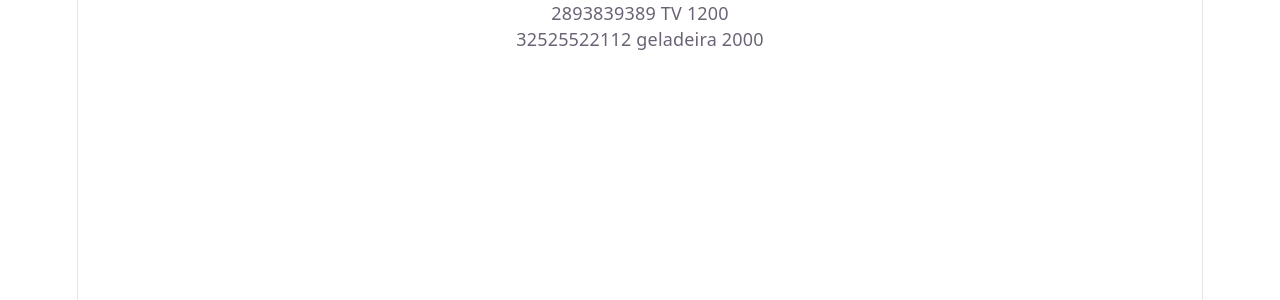
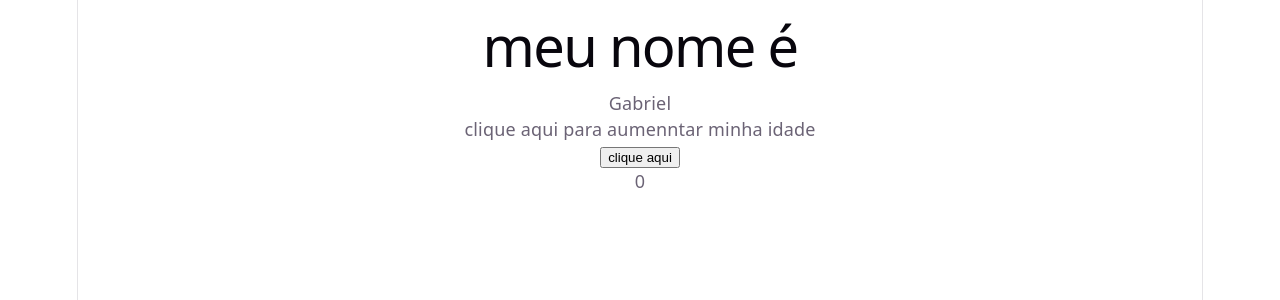
Before and after one commit to GabrielSimioni12/praticando, a React (Vite) app in the folder vite-project/: page / in a window 1280 px wide. Shown: the top 300 px of the page. Built offline with nearby package versions, Linux system fonts and the light colour scheme.

Commit message:
praticando #07

```diff
--- /dev/null
+++ b/vite-project/src/App.tsx
@@ -0,0 +1,14 @@
+import React from 'react'
+import Botao from './teste'
+const App = () => {
+  return (
+    <div>
+      <h1>meu nome é</h1>
+      <p>Gabriel</p>
+      <p>clique aqui para aumenntar minha idade</p>
+      <Botao />
+    </div>
+  )
+}
+
+export default App
--- a/vite-project/src/main.tsx
+++ b/vite-project/src/main.tsx
@@ -1,10 +1,8 @@
 import { StrictMode } from 'react'
 import { createRoot } from 'react-dom/client'
-import './index.css'
+import './styles/index.css'
 
-import App from './teste'
-
-
+import App from './App'
 
 createRoot(document.getElementById('root')!).render(
   <StrictMode>
--- a/vite-project/src/teste.tsx
+++ b/vite-project/src/teste.tsx
@@ -1,34 +1,22 @@
 import React, { useState } from 'react'
 
-type Produto = {
-  id: number
-  nome: string
-  preco: number
+const Botao = () => {
+
+const [botao, setBotao] = useState<number>(0)
+
+
+
+const adicionar = () => {
+  setBotao(botao + 1)
 }
 
-const App = () => {
-
-const [product, setProduct] = useState<Produto[]>([{
-  id: 2893839389,
-  nome: 'TV',
-  preco: 1200
-},
-{
-  id: 32525522112,
-  nome: 'geladeira',
-  preco: 2000
-}
-])
 
   return (
     <div>
-        {product.map((t, index) => (
-          <div key={index}>
-              <p>{t.id} {t.nome} {t.preco}</p>
-          </div>
-        ))}
+      <button onClick={adicionar}>clique aqui</button>
+      <p>{botao}</p>
     </div>
   )
 }
 
-export default App
+export default Botao
```
Also changed, not shown: vite-project/src/styles/App.css (added), vite-project/src/styles/index.css (renamed from vite-project/src/index.css).
